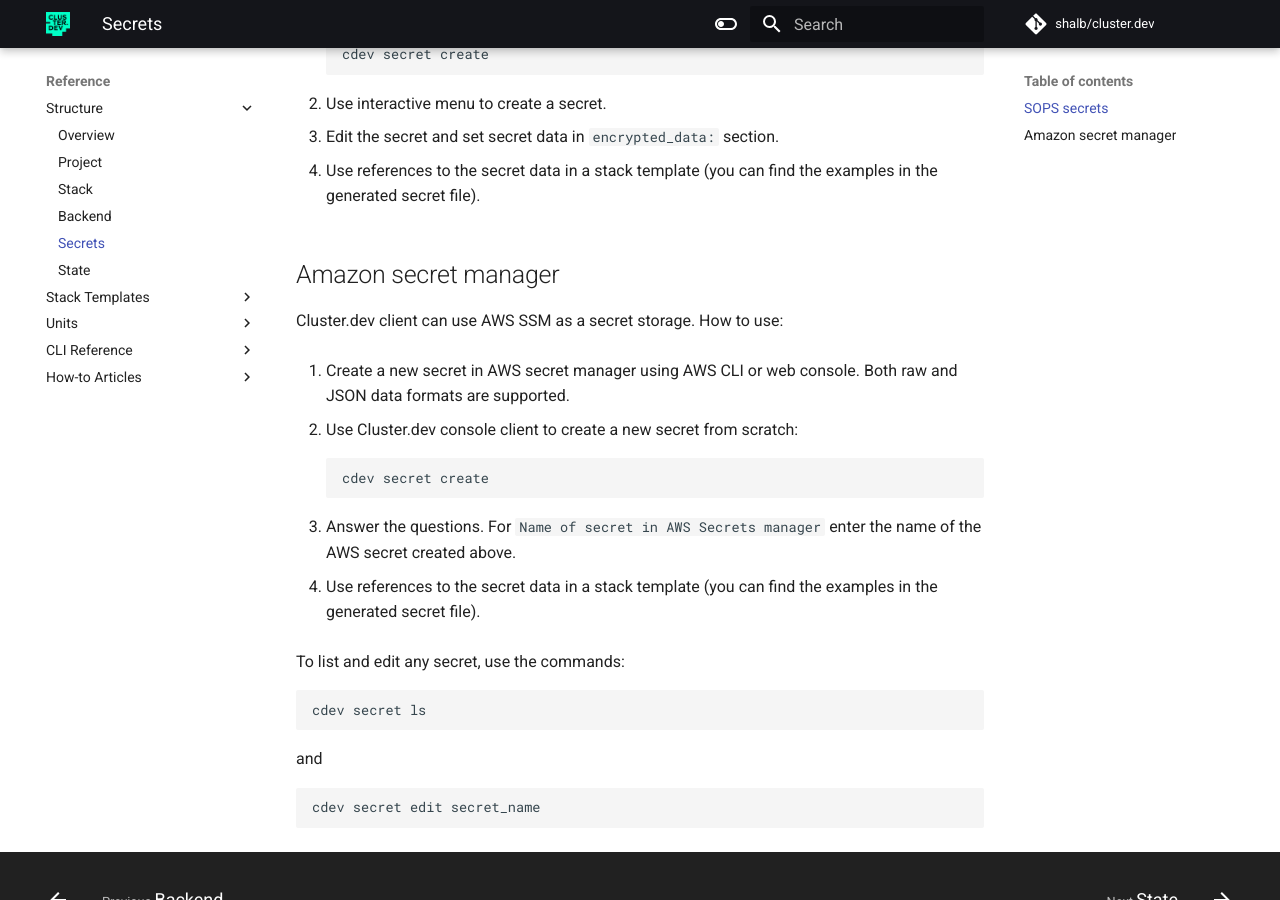
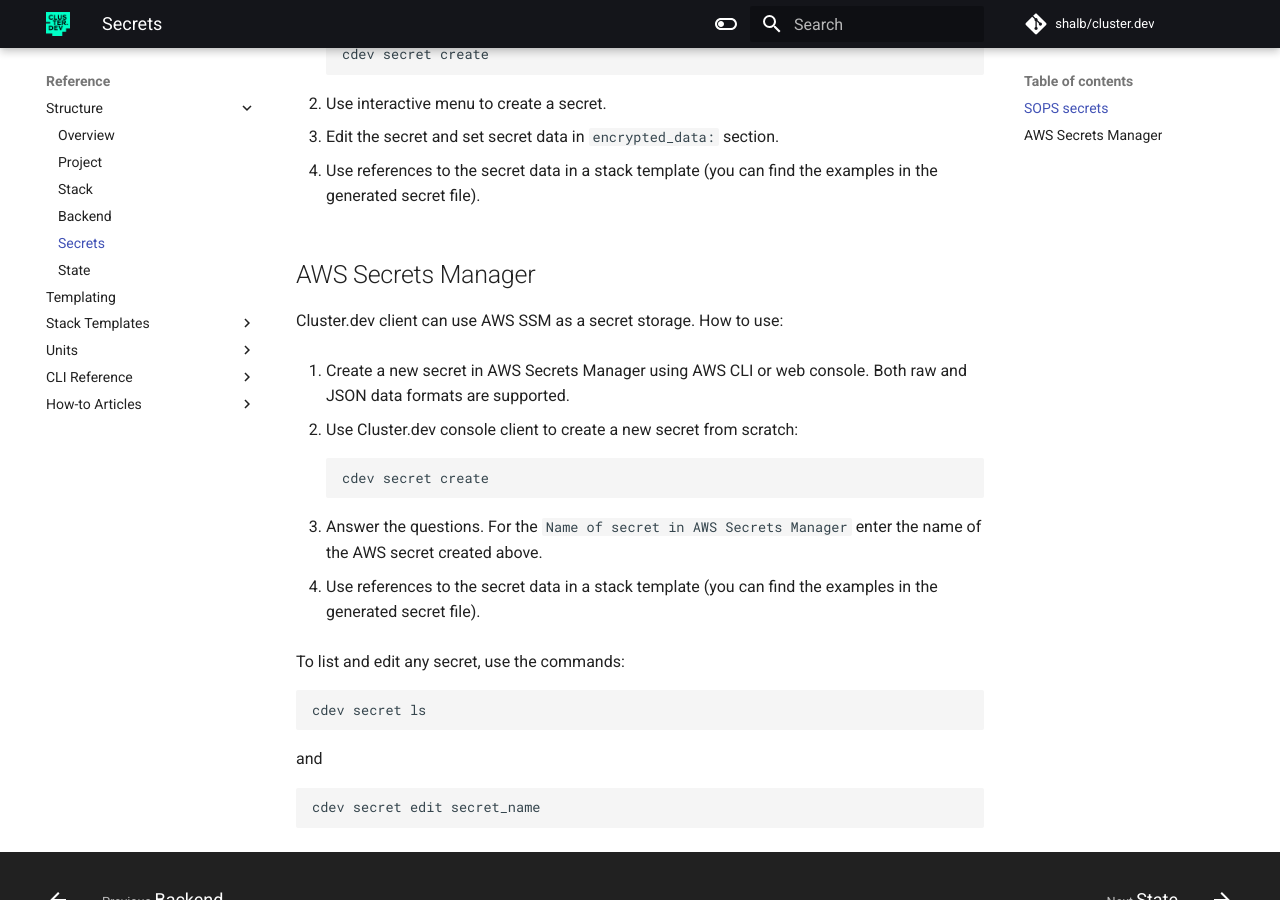
Before and after one commit to shalb/cluster.dev, an MkDocs documentation site: the page built from docs/structure-secrets.md, in a window 1280 px wide and 900 px high, scrolled down 628 px. Built offline with MkDocs 1.6.1 and Material for MkDocs 9.7.7, drawn with Linux system fonts in a browser that asks for light colours; comment, search, counter and statistics services are not loaded.

Commit message:
add templating docs

````diff
--- a/docs/structure-secrets.md
+++ b/docs/structure-secrets.md
@@ -24,11 +24,11 @@
 
 4. Use references to the secret data in a stack template (you can find the examples in the generated secret file).
 
-## Amazon secret manager
+## AWS Secrets Manager
 
 Cluster.dev client can use AWS SSM as a secret storage. How to use:
 
-1. Create a new secret in AWS secret manager using AWS CLI or web console. Both raw and JSON data formats are supported.
+1. Create a new secret in AWS Secrets Manager using AWS CLI or web console. Both raw and JSON data formats are supported.
 
 2. Use Cluster.dev console client to create a new secret from scratch:
 
@@ -36,7 +36,7 @@
      cdev secret create
      ```
 
-3. Answer the questions. For `Name of secret in AWS Secrets manager` enter the name of the AWS secret created above.
+3. Answer the questions. For the `Name of secret in AWS Secrets Manager` enter the name of the AWS secret created above.
 
 4. Use references to the secret data in a stack template (you can find the examples in the generated secret file).
 
--- a/mkdocs.yml
+++ b/mkdocs.yml
@@ -31,6 +31,7 @@
       - Backend: structure-backend.md
       - Secrets: structure-secrets.md
       - State: cluster-state.md
+    - Templating: templating.md
     - Stack Templates:
       - Overview: stack-templates-overview.md
       - Functions: stack-templates-functions.md
````
Also changed, not shown: docs/how-does-cdev-work.md (+7 -1 lines), docs/templating.md (added, +50 -0 lines).
